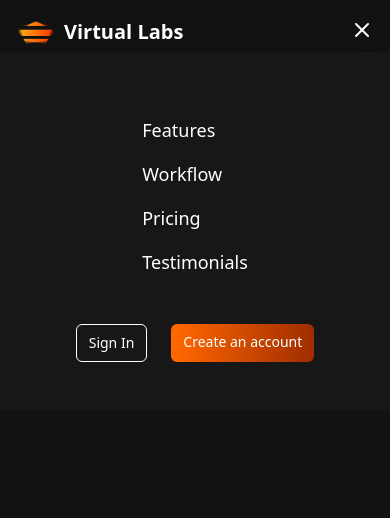
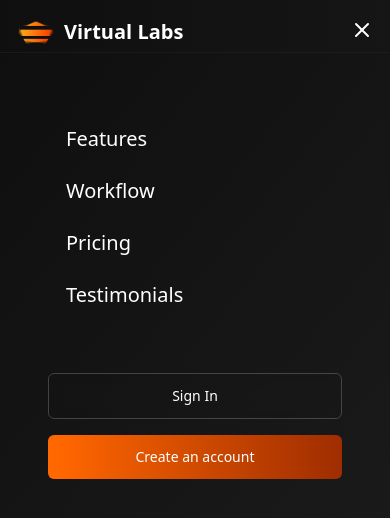
Before and after one commit to thekamiyeoladipo/virtual-labs, a React (Vite) app: page / in a window 390 px wide. Both pictures are taken after a click on the button 362 px from the left and 29 px from the top of the page. Shown: the top 518 px of the page. Built offline with nearby package versions, Linux system fonts and the light colour scheme.

Commit message:
GSAP removed

```diff
--- a/package.json
+++ b/package.json
@@ -11,7 +11,6 @@
   },
   "dependencies": {
     "@tailwindcss/vite": "^4.1.11",
-    "gsap": "^3.13.0",
     "lucide-react": "^0.525.0",
     "react": "^19.1.0",
     "react-dom": "^19.1.0",
--- a/src/components/Navbar.jsx
+++ b/src/components/Navbar.jsx
@@ -1,25 +1,44 @@
 import  { Menu, X } from 'lucide-react';
-import { useState } from 'react';
+import { useState, useRef } from 'react';
 import logo from '../assets/logo.png';
 import {navItems} from '../constants';
 
 
 const Navbar = () => {
- const [mobileDrawerOpen, setmobileDrawerOpen] = useState(false);
- const toggleNavbar = () => {
-    setmobileDrawerOpen(!mobileDrawerOpen);
- };
+  const [mobileDrawerOpen, setmobileDrawerOpen] = useState(false);
+  const [drawerVisible, setDrawerVisible] = useState(false);
+  const navbarRef = useRef(null);
+  const logoRef = useRef(null);
+  const navLinksRef = useRef(null);
+  const buttonsRef = useRef(null);
+  const mobileDrawerRef = useRef(null);
+
+  // Toggle mobile navbar
+  const toggleNavbar = () => {
+    if (mobileDrawerOpen) {
+      setmobileDrawerOpen(false);
+      setDrawerVisible(false);
+    } else {
+      setmobileDrawerOpen(true);
+      setDrawerVisible(true);
+    }
+  };
 
   return (
     <nav
+      ref={navbarRef}
       className="sticky top-0 z-50 py-3
     backdrop-blur-lg border-b
     border-neutral-700/80"
+      style={{
+        background: "linear-gradient(to right, rgba(15, 15, 15, 0.8), rgba(23, 23, 23, 0.8))",
+        boxShadow: "0 4px 30px rgba(0, 0, 0, 0.1)"
+      }}
     >
       <div className="container px-4 mx-auto relative text-sm">
         <div className="flex justify-between items-center">
           {/* logo */}
-          <div className="flex items-center flex-shrink-0">
+          <div ref={logoRef} className="flex items-center flex-shrink-0">
             <img className="h-10 w-10 mr-2" src={logo} alt="" />
             <span className="text-xl font-semibold text-white">
               Virtual Labs
@@ -27,23 +46,30 @@
           </div>
 
           {/* Navlinks */}
-          <ul className="hidden lg:flex ml-14 space-x-12">
+          <ul ref={navLinksRef} className="hidden lg:flex ml-14 space-x-12">
             {navItems.map((item, index) => (
               <li key={index}>
-                <a href={item.href}>{item.label}</a>
+                <a
+                  href={item.href}
+                  className="relative text-white hover:text-orange-500"
+                >
+                  {item.label}
+                </a>
               </li>
             ))}
           </ul>
 
           {/* Buttons */}
-          <div className="hidden lg:flex justify-center space-x-12 items-center">
-            <a className="py-2 px-3 border rounded-md " href="#">
+          <div ref={buttonsRef} className="hidden lg:flex justify-center space-x-12 items-center">
+            <a
+              className="py-2 px-3 border rounded-md hover:bg-white hover:text-black hover:border-white"
+              href="#"
+            >
               Sign In
             </a>
             <a
-              className="bg-gradient-to-r
-                    from-orange-500 to-orange-800
-                    py-2 px-3 rounded-md"
+              className="bg-gradient-to-r from-orange-500 to-orange-800
+                    py-2 px-3 rounded-md text-white"
               href=""
             >
               Create an account
@@ -51,7 +77,10 @@
           </div>
           {/* Mobile Menu Button */}
           <div className="lg:hidden md:flex flex-col justify-end items-center">
-            <button onClick={toggleNavbar} className="cursor-pointer">
+            <button
+              onClick={toggleNavbar}
+              className="cursor-pointer"
+            >
               {mobileDrawerOpen ? (
                 <X className="h-6 w-6 text-white" />
               ) : (
@@ -62,26 +91,36 @@
         </div>
 
         {/* Mobile Drawer */}
-        {mobileDrawerOpen && (
+        {drawerVisible && (
           <div
-            className="fixed right-0 z-20 bg-neutral-900
-                w-full p-12 flex flex-col justify-center items-center lg:hidden"
+            ref={mobileDrawerRef}
+            className="fixed right-0 z-20
+                bg-gradient-to-br from-neutral-900 to-neutral-950
+                w-full p-12 flex flex-col justify-center items-center lg:hidden
+                shadow-xl border-t border-neutral-800/30 backdrop-blur-sm"
+            style={{
+              backgroundImage: "linear-gradient(to bottom right, #0f0f0f, #1a1a1a)"
+            }}
           >
-            <ul>
+            <ul className="w-full">
                 {navItems.map((item, index) => (
-                    <li key={index} className="my-4">
+                    <li key={index} className="my-6">
                     <a
                         href={item.href}
-                        className="text-lg text-white hover:text-orange-500"
+                        className="text-xl font-medium text-white block
+                        hover:text-orange-500 relative
+                        pl-4 border-l-2 border-transparent hover:border-orange-500"
                     >
                         {item.label}
                     </a>
                     </li>
                 ))}
                 </ul>
-                <div className='flex space-x-6 mt-8'>
+                <div className='flex flex-col sm:flex-row space-y-4 sm:space-y-0 sm:space-x-6 mt-10 w-full sm:w-auto'>
                     <a
-                    className="py-2 px-3 border rounded-md text-white"
+                    className="py-3 px-6 border border-white/20 rounded-md text-white
+                    hover:bg-white hover:text-black
+                    backdrop-blur-sm text-center"
                     href="#"
                     >
                     Sign In
@@ -90,7 +129,8 @@
 
                     <a
                     className="bg-gradient-to-r from-orange-500 to-orange-800
-                            py-2 px-3 rounded-md text-white"
+                            py-3 px-6 rounded-md text-white
+                            text-center font-medium"
                     href=""
                     >
                     Create an account
```
